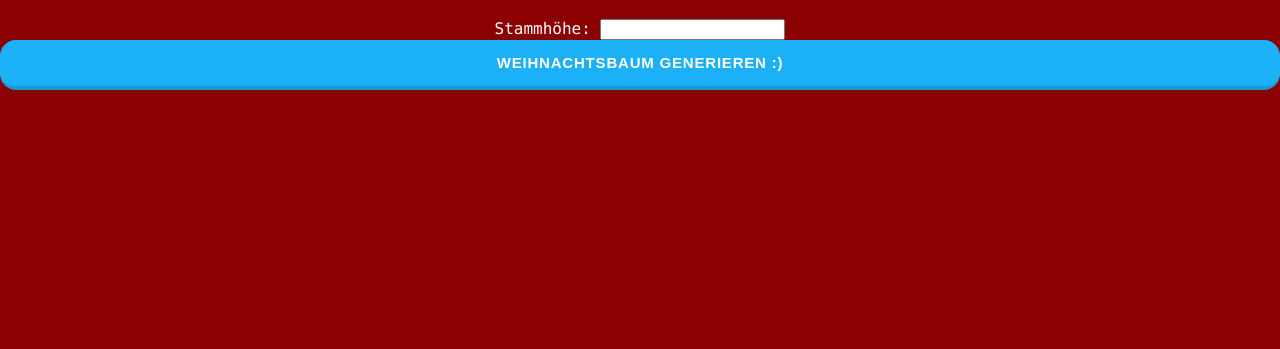
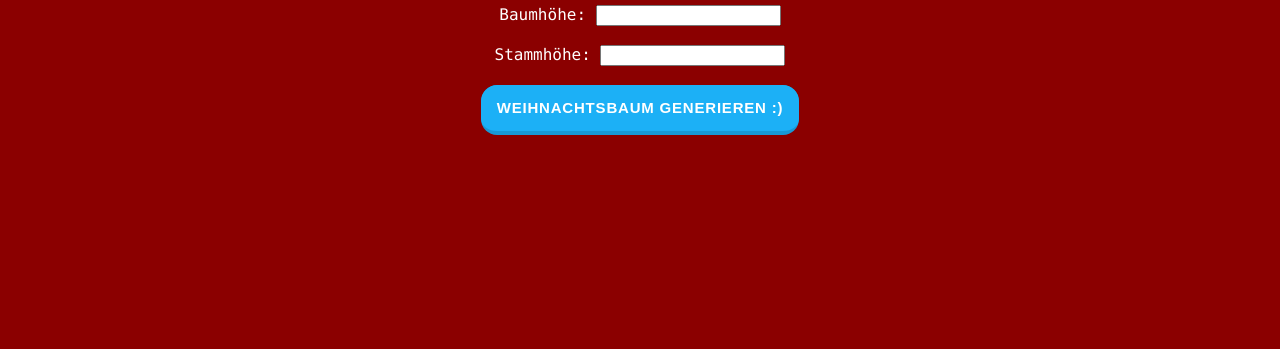
Before and after one commit to TheGreatSoldeir/thegreatsoldeir.github.io, a plain HTML site: page index.html in a window 1280 px wide. Shown: the part 451-800 px from the top of the page. Drawn offline with Linux system fonts and the light colour scheme; a web font is replaced by a local one.

Commit message:
CSS changes, improved button

```diff
--- a/index.html
+++ b/index.html
@@ -44,6 +44,8 @@
 		.epictext {
             color: white;
             font-family: 'Lucida Console', 'Lucida Console', cursive;
+            margin-top: 1%;
+            margin-bottom: 1%
 		}
         .button-19 {
             appearance: button;
@@ -73,7 +75,6 @@
             -webkit-user-select: none;
             vertical-align: middle;
             white-space: nowrap;
-        width: 100%;
         }
 
         .button-19:after {
@@ -183,6 +184,7 @@
         <br><br>
         Stammhöhe:
         <input type="number" id="trunkheight">
+        <br><br>
         <button class="button-19">Weihnachtsbaum generieren :)</button>
     </div>
 
```
Lines whose indentation alone changed are shown as unchanged.
